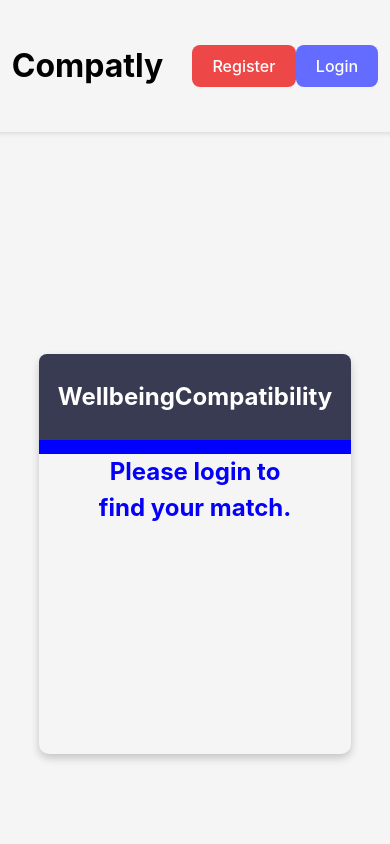
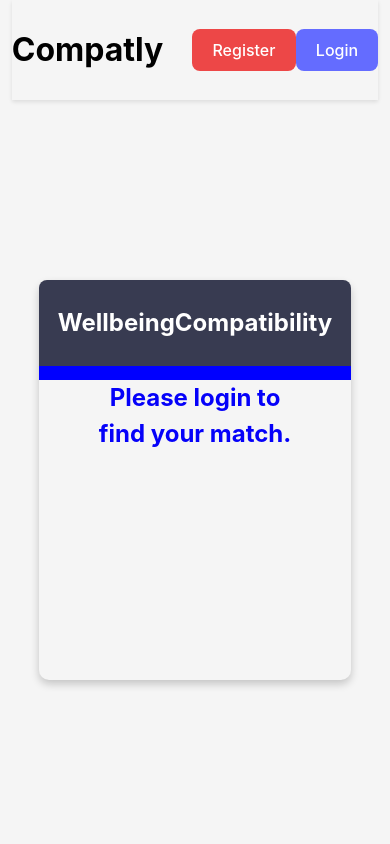
Before and after one commit to DebugBhandari/Compatly, a React (Vite) app in the folder wellbeingComp-client/: page / in a window 390 px wide. Shown: the top 844 px of the page. Built offline with nearby package versions, Linux system fonts and the light colour scheme; no server answers.

Commit message:
navbar header fix

```diff
--- a/wellbeingComp-client/src/Styles/DisplayCard.css
+++ b/wellbeingComp-client/src/Styles/DisplayCard.css
@@ -95,4 +95,7 @@ h3 {
   .navDropDownContent {
     left: -120px;
   }
+  .dashboard {
+    height: 70dvh;
+  }
 }
--- a/wellbeingComp-client/src/Styles/Navbar.css
+++ b/wellbeingComp-client/src/Styles/Navbar.css
@@ -2,14 +2,12 @@
   display: flex;
   justify-content: space-between;
   align-items: center;
-  padding: 1rem 2rem;
   background-color: #f5f5f5;
   box-shadow: 0 2px 4px rgba(0, 0, 0, 0.1);
   height: 100px;
   width: 94dvw;
   top: 0;
   left: 0;
-  right: 0;
   color: black;
 }
 
--- a/wellbeingComp-client/src/Styles/index.css
+++ b/wellbeingComp-client/src/Styles/index.css
@@ -5,5 +5,5 @@
   justify-content: center;
   align-items: center;
   color: black;
-  min-height: 100dvh;
+  min-height: 90dvh;
 }
```
Also changed, not shown: 4 other files (tests, documents, lock files or other folders).
